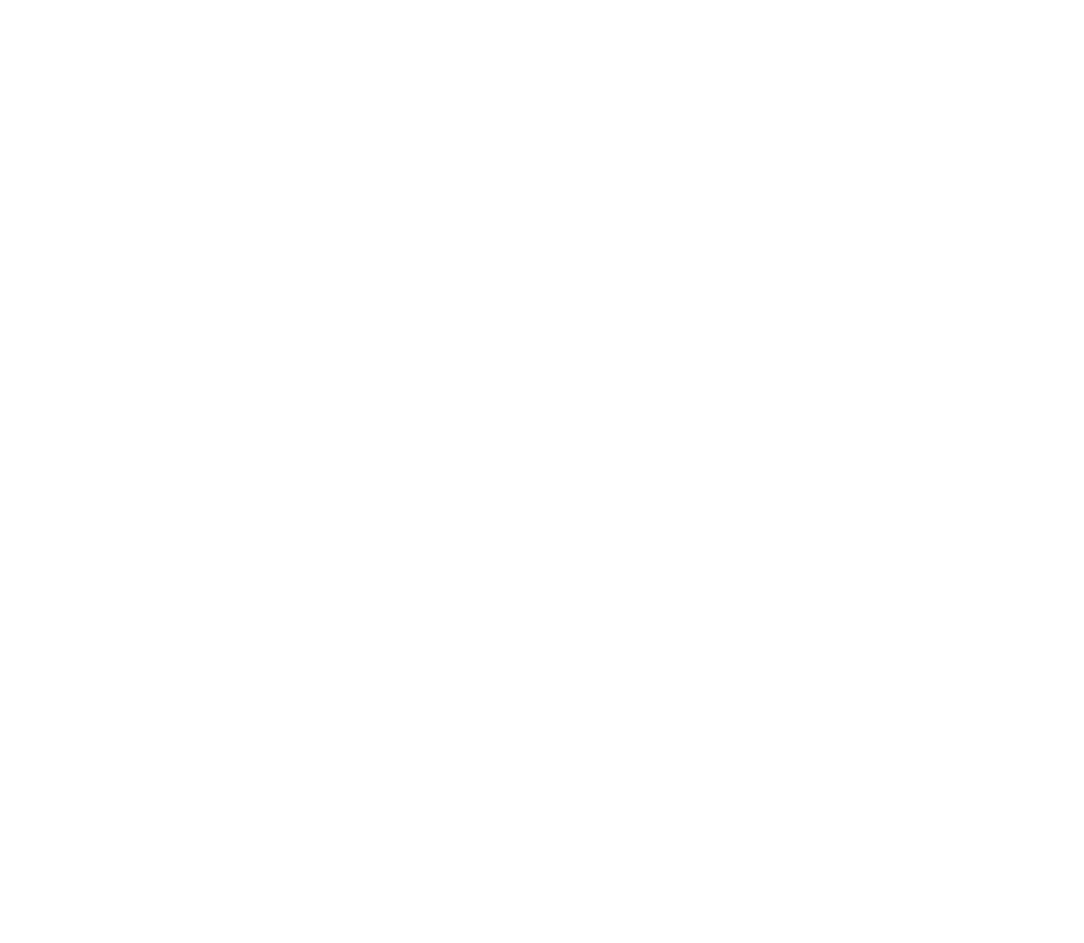
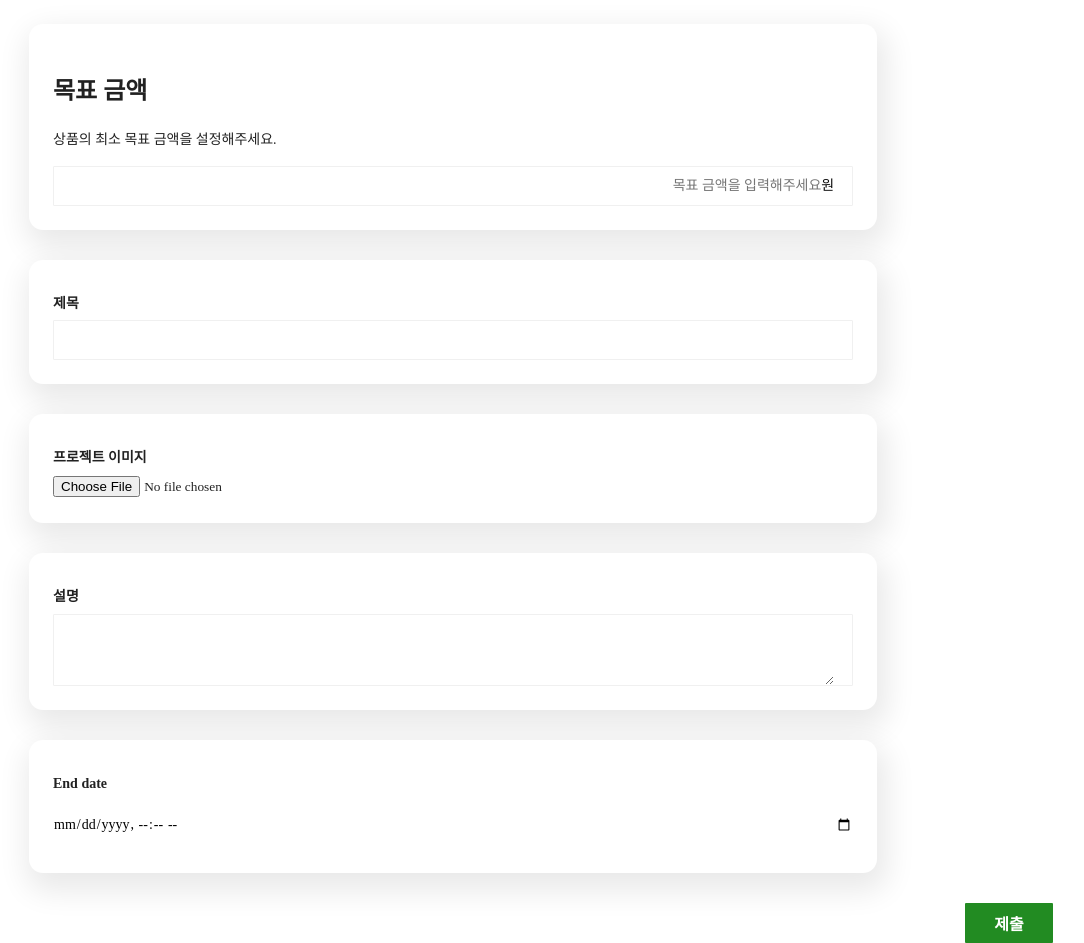
Before and after one commit to ldhbenecia/crop-swipe-front-end, a React (Create React App) app: page /productpostform in a window 1280 px wide. Before the commit this address had no page. Shown: the part 180-1123 px from the top of the page, without its empty margins (187-1271 px from the left). Before the commit the page ends 800 px from the top, so only its background shows below. Built offline with nearby package versions, Linux system fonts and the light colour scheme; a web font is replaced by a local one.

Commit message:
[Feat] Transaction View Publishing

```diff
--- a/src/App.jsx
+++ b/src/App.jsx
@@ -2,13 +2,14 @@ import React from "react";
 import { BrowserRouter as Router, Routes, Route } from "react-router-dom";
 
 import MainPage from "./pages/MainPage/MainPage"
-import Transaction from "./pages/Transaction/Transaction"
 import BoardPage from "./pages/BoardPage/BoardPage";
 import SignInPage from "./pages/SignInPage/SignInPage";
 import PostView from "./components/Board/PostView";
 import PostForm from "./components/Board/PostForm";
 import KakaoCallback from "./components/Auth/SignIn/KakaoCallback";
 import DetailLog from "./components/Auth/SignIn/DetailLog";
+import TransactionStart from "./pages/Transaction/TransactionStart";
+import TransactionPostFrom from "./pages/Transaction/TransactionPostFrom";
 
 function App() {
   return (
@@ -19,7 +20,8 @@ function App() {
           <Route path="/board" element={<BoardPage />} />
           <Route path="/post/:postId" element={<PostView />} />
           <Route path="/postform" element={<PostForm />} />
-          <Route path="/transaction" element={<Transaction />} />
+          <Route path="/productstart" element={<TransactionStart />} />
+          <Route path="/productpostform" element={<TransactionPostFrom />} />
           <Route path="/signin" element={<SignInPage />} />
           <Route path="/auth" element={<KakaoCallback />} />
           <Route path="/detaillog" element={<DetailLog />} />
--- /dev/null
+++ b/src/components/Transaction/ProductForm.jsx
@@ -0,0 +1,115 @@
+import React, { useState } from "react";
+import "./ProductForm.scss";
+
+const ProductForm = () => {
+  const [targetAmount, setTargetAmount] = useState(""); // 목표 금액
+  const [title, setTitle] = useState(""); // 제목
+  const [image, setImage] = useState(""); // 이미지
+  const [description, setDescription] = useState(""); // 설명
+  // const [privatePrice, setPrivatePrice] = useState("");
+  // const [publicPrice, setPublicPrice] = useState("");
+  const [endDate, setEndDate] = useState(""); // 마지막 날짜
+
+  const handleSubmit = (e) => {
+    e.preventDefault();
+  };
+
+  return (
+    <div className="form-wrapper">
+      <div className="top-contents">
+        <div className="top-title">프로젝트 계획</div>
+      </div>
+
+      <form onSubmit={handleSubmit}>
+        <div className="product-targetAmount">
+          <p className="target">목표 금액</p>
+          <p>상품의 최소 목표 금액을 설정해주세요.</p>
+          <div className="amount-input">
+            <span className="amount-inner">
+              <input
+                className="amount"
+                type="text"
+                placeholder="목표 금액을 입력해주세요"
+                onChange={(e) => setTargetAmount(e.target.value)}
+              ></input>
+              원
+            </span>
+          </div>
+        </div>
+        <div className="product-title">
+          <label htmlFor="title">제목</label>
+          <div className="amount-input">
+            <input
+              type="text"
+              id="title"
+              value={title}
+              onChange={(e) => setTitle(e.target.value)}
+            />
+          </div>
+        </div>
+        <div className="product-image">
+          <label htmlFor="image">프로젝트 이미지</label>
+          <input
+            type="file"
+            id="image"
+            onChange={(e) => setImage(e.target.value)}
+          />
+        </div>
+        <div className="product-description">
+          <label htmlFor="description">설명</label>
+          <div className="amount-input">
+            <textarea
+              id="description"
+              value={description}
+              onChange={(e) => setDescription(e.target.value)}
+            ></textarea>
+          </div>
+        </div>
+
+        {/* <div className="product-privatePrice">
+          <label htmlFor="privatePrice">개인구매 가격</label>
+          <div className="amount-input">
+            <span className="amount-inner">
+              <input
+                className="amount"
+                type="text"
+                id="privatePrice"
+                value={privatePrice}
+                onChange={(e) => setPrivatePrice(e.target.value)}
+              ></input>
+              원
+            </span>
+          </div>
+        </div>
+        <div className="product-publicPrice">
+          <label htmlFor="publicPrice">공동구매 가격</label>
+          <div className="amount-input">
+            <span className="amount-inner">
+              <input
+                className="amount"
+                type="text"
+                id="publicPrice"
+                value={publicPrice}
+                onChange={(e) => setPublicPrice(e.target.value)}
+              />
+              원
+            </span>
+          </div>
+        </div> */}
+
+        <div className="product-endDate">
+          <label htmlFor="endDate">End date</label>
+          <input
+            type="datetime-local"
+            id="endDate"
+            value={endDate}
+            onChange={(e) => setEndDate(e.target.value)}
+          />
+        </div>
+        <button className="submit-button" type="submit">제출</button>
+      </form>
+    </div>
+  );
+};
+
+export default ProductForm;
--- /dev/null
+++ b/src/components/Transaction/ProductForm.scss
@@ -0,0 +1,152 @@
+.form-wrapper {
+  padding-top: 110px;
+  margin-bottom: 20px;
+  width: 100%;
+  margin: 0 auto;
+  max-width: 1200px;
+  margin: 0 auto;
+}
+
+.top-contents {
+  background: rgb(255, 255, 255);
+  width: 100%;
+  padding-top: 30px;
+  padding-bottom: 20px;
+  margin: 0 auto;
+}
+
+.top-title {
+  width: 100%;
+  font-weight: 700;
+  font-size: 26px;
+  line-height: 44px;
+  text-align: start;
+}
+
+.product-targetAmount,
+.product-title,
+.product-image,
+.product-description,
+.product-privatePrice,
+.product-publicPrice,
+.product-endDate {
+  padding: 32px 24px 24px;
+  width: 100%;
+  max-width: 800px;
+  margin: 0 auto;
+  font-size: 14px;
+  line-height: 1.7em;
+  color: rgba(0, 0, 0, 0.87);
+  text-decoration: none;
+  background: rgb(255, 255, 255);
+  box-shadow: 4px 12px 30px 6px rgba(0, 0, 0, 0.09);
+  border-radius: 14px;
+  transition: box-shadow 0.3s ease-in-out;
+  margin-bottom: 30px;
+
+  &:hover {
+    box-shadow: 0px 8px 16px rgba(0, 0, 0, 0.2);
+  }
+
+  .target {
+    font-weight: 700;
+    font-size: 24px;
+  }
+
+  .p {
+    font-weight: 400;
+  }
+
+  .amount-input {
+    padding: 0px 18px;
+    font-size: 14px;
+    line-height: 1.7em;
+    color: rgba(0, 0, 0, 0.87);
+    text-decoration: none;
+    display: flex;
+    justify-content: flex-start;
+    align-items: center;
+    border-radius: 1px;
+    background: rgb(255, 255, 255);
+    border: 1px solid rgb(240, 240, 240);
+
+    .amount-inner {
+      color: rgb(13, 13, 13);
+      max-height: 44px;
+      min-width: 100px;
+      display: flex;
+      font-size: 14px;
+      line-height: 24px;
+      letter-spacing: -0.015em;
+      align-items: center;
+      border-radius: 1px;
+      flex: 1 1 0%;
+      border: 0px;
+      text-align: right;
+      padding: 0px;
+      background: transparent;
+
+      .amount {
+        width: 100%;
+        background: transparent;
+        border: 0px;
+        padding: 11px 0px;
+        box-sizing: border-box;
+        height: 100%;
+        outline: none;
+        margin: 0px;
+        text-align: inherit;
+        font-weight: 400;
+        font-size: 14px;
+        line-height: 24px !important;
+      }
+    }
+  }
+
+  label {
+    display: block;
+    font-weight: 700;
+    margin-bottom: 5px;
+  }
+
+  input[type="text"],
+  textarea,
+  input[type="datetime-local"] {
+    width: 100%;
+    background: transparent;
+    border: 0px;
+    padding: 11px 0px;
+    box-sizing: border-box;
+    height: 100%;
+    outline: none;
+    margin: 0px;
+    text-align: inherit;
+    font-weight: 400;
+    font-size: 14px;
+    line-height: 24px !important;
+  }
+}
+
+.submit-button {
+  width: 88px;
+  font-weight: bold;
+  cursor: pointer;
+  display: flex;
+  align-items: center;
+  justify-content: center;
+  height: 40px;
+  white-space: nowrap;
+  border-radius: 1px;
+  margin: 0px;
+  border: 0px;
+  outline: none;
+  box-sizing: border-box;
+  padding: 0px 16px;
+  background-color: rgb(34, 139, 34);
+  color: rgb(255, 255, 255);
+  float: right;
+
+  &:hover {
+    color: rgb(240, 240, 240);
+  }
+}
--- a/src/components/Transaction/Start.scss
+++ b/src/components/Transaction/ProductStart.scss
@@ -1,11 +1,12 @@
 .start-wrapper {
-  padding-top: 110px;
   display: flex;
+  height: 100vh;
 }
 
 @media (min-width: 1080px) {
   .left-contents {
     flex-shrink: 0;
+    background-repeat: no-repeat;
 
     img {
       display: block;
@@ -21,11 +22,11 @@
   }
 }
 
-
 .right-contents {
-    flex-grow: 1;
-    overflow-y: auto;
-  }
+  padding-top: 110px;
+  flex-grow: 1;
+  overflow-y: auto;
+}
 
 .right-wrap {
   width: 450px;
@@ -46,6 +47,8 @@
 
   p {
     margin-bottom: 40px;
+    font-size: medium;
+    color: gray;
   }
 }
 
@@ -78,7 +81,7 @@
   }
 
   button.active {
-    background: rgb(34,139,34);
+    background: rgb(34, 139, 34);
     color: rgb(255, 255, 255);
     border: 1px solid rgb(255, 255, 255);
   }
@@ -98,6 +101,7 @@ textarea {
   overflow: auto;
   color: inherit;
   font: inherit;
+  font-size: small;
   margin: 0;
 }
 
@@ -113,9 +117,7 @@ textarea {
   font-weight: bold;
   cursor: pointer;
   display: flex;
-  -webkit-box-align: center;
   align-items: center;
-  -webkit-box-pack: center;
   justify-content: center;
   height: 40px;
   white-space: nowrap;
@@ -125,7 +127,7 @@ textarea {
   outline: none;
   box-sizing: border-box;
   padding: 0px 16px;
-  background-color: rgb(34,139,34);
+  background-color: rgb(34, 139, 34);
   color: rgb(255, 255, 255);
   float: right;
 
--- a/src/pages/Transaction/Transaction.jsx
+++ /dev/null
@@ -1,14 +0,0 @@
-import React from "react";
-import MainHeader from "../../components/Header/MainHeader";
-import Start from "../../components/Transaction/Start";
-
-const Transaction = () => {
-  return (
-    <>
-      <MainHeader />
-      <Start />
-    </>
-  );
-}
-
-export default Transaction
--- /dev/null
+++ b/src/pages/Transaction/TransactionPostFrom.jsx
@@ -0,0 +1,14 @@
+import React from "react";
+import MainHeader from "../../components/Header/MainHeader";
+import ProductForm from "../../components/Transaction/ProductForm";
+
+const TransactionPostFrom = () => {
+  return (
+    <>
+      <MainHeader />
+      <ProductForm />
+    </>
+  );
+};
+
+export default TransactionPostFrom;
--- /dev/null
+++ b/src/pages/Transaction/TransactionStart.jsx
@@ -0,0 +1,15 @@
+import React from "react";
+import MainHeader from "../../components/Header/MainHeader";
+import ProductStart from "../../components/Transaction/ProductStart";
+
+
+const TransactionStart = () => {
+  return (
+    <>
+      <MainHeader />
+      <ProductStart />
+    </>
+  );
+};
+
+export default TransactionStart;
```
Also changed, not shown: src/components/Transaction/ProductStart.jsx (renamed from src/components/Transaction/Start.jsx, +30 -5 lines).
